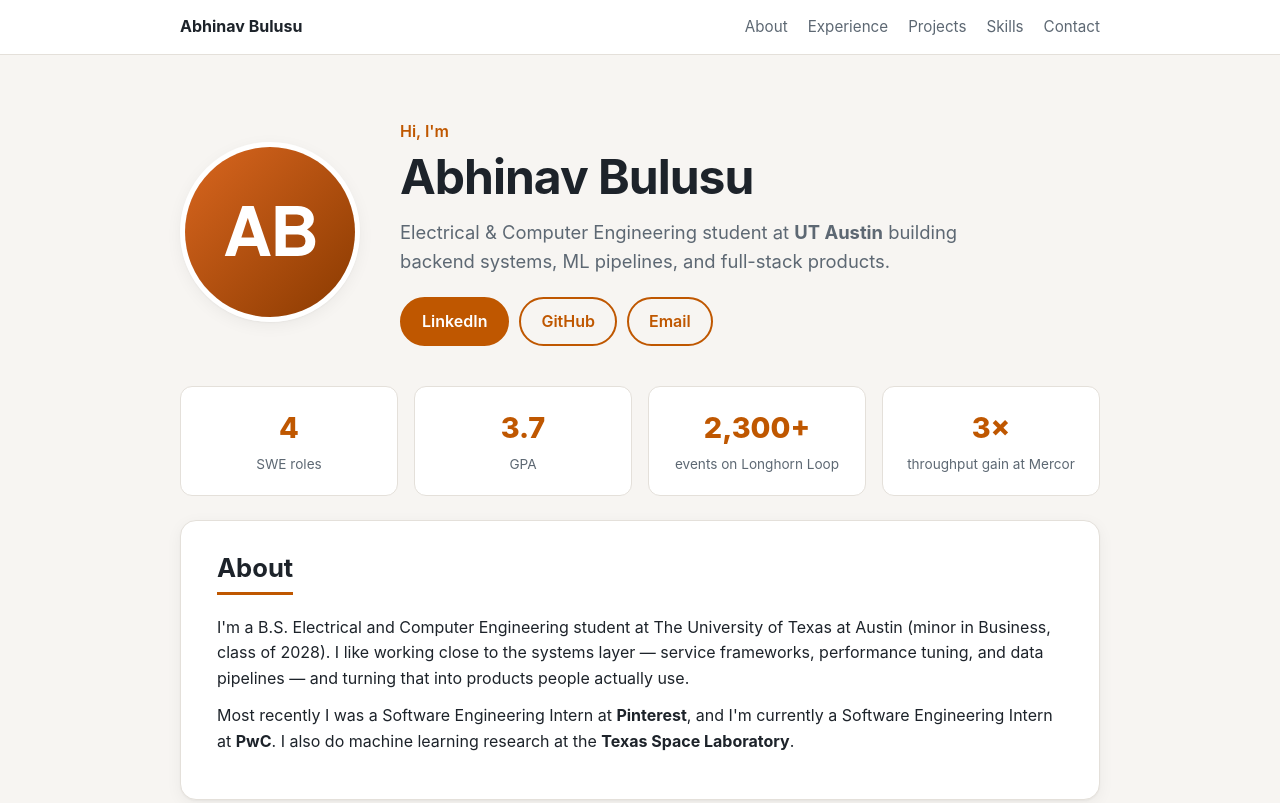
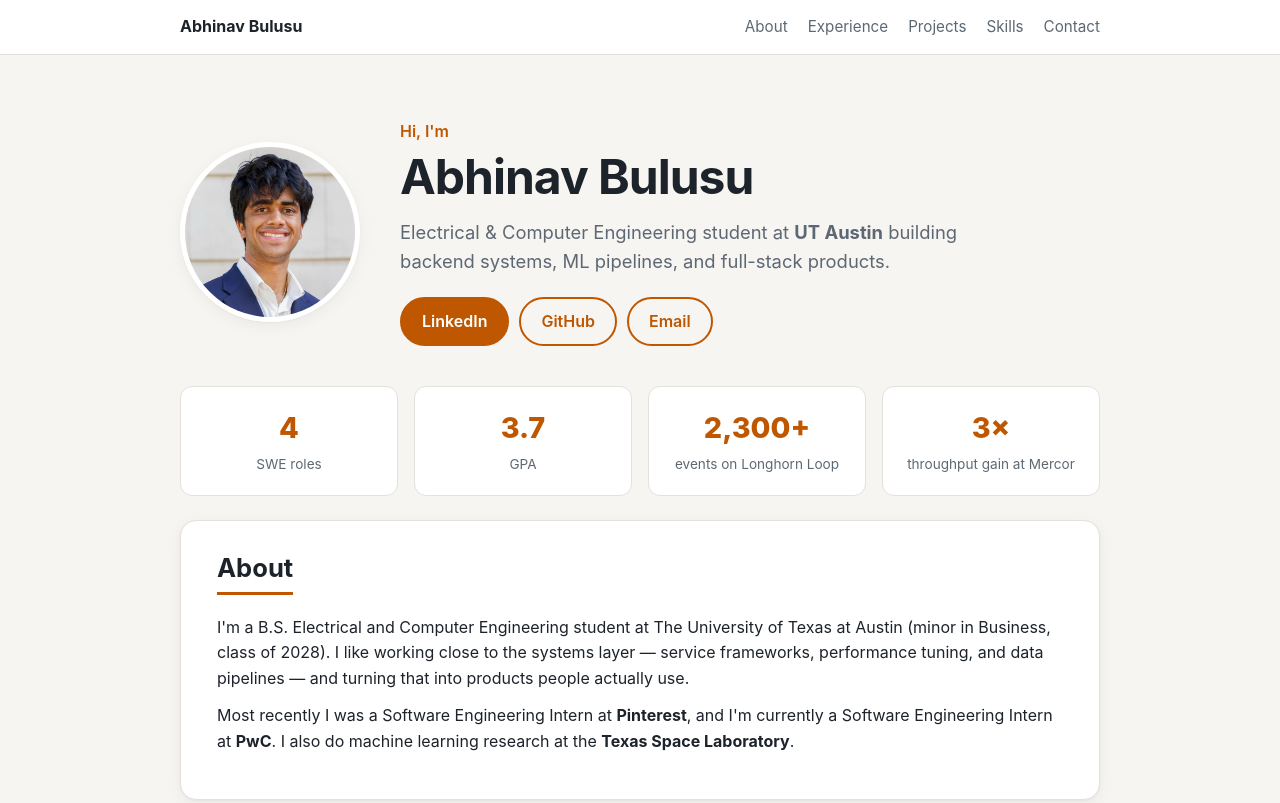
Before and after one commit to abhinavbulusu/abhinavbulusu.github.io, a plain HTML site: page index.html in a window 1280 px wide. Shown: the top 803 px of the page. Drawn offline with Linux system fonts and the light colour scheme.

Commit message:
Use real profile photo instead of avatar

```diff
--- a/index.html
+++ b/index.html
@@ -26,7 +26,7 @@
 
     <!-- Hero -->
     <div id="top" class="hero">
-        <img src="avatar.svg" alt="Abhinav Bulusu" class="profile-pic">
+        <img src="profile.jpg" alt="Photo of Abhinav Bulusu" class="profile-pic">
         <div class="hero-text">
             <p class="eyebrow">Hi, I'm</p>
             <h1>Abhinav Bulusu</h1>
```
Also changed, not shown: profile.jpg (added).
